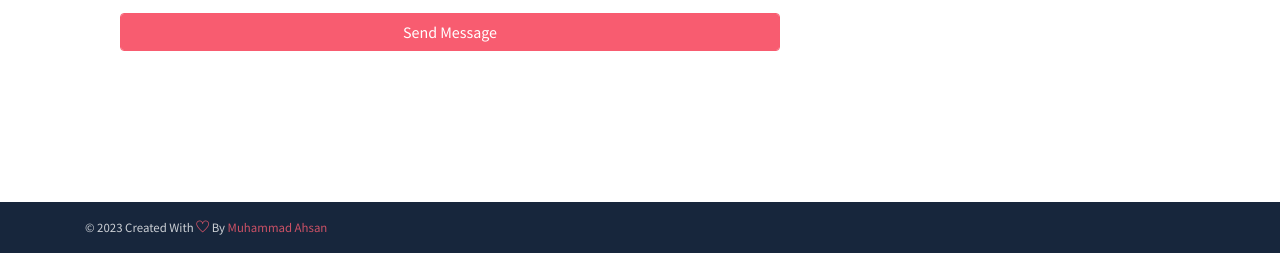
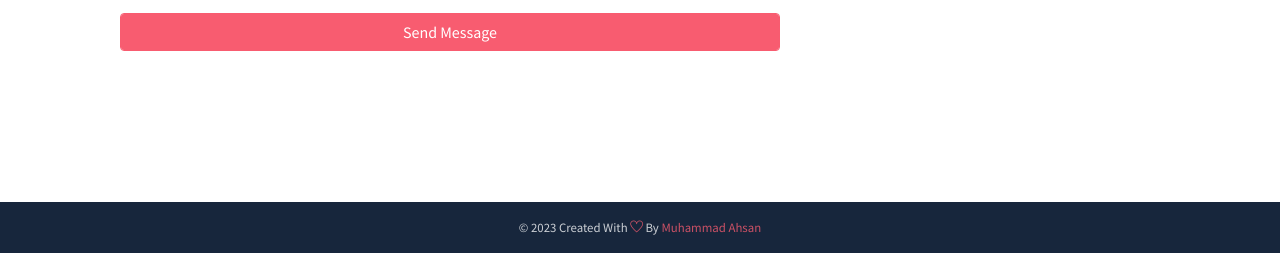
Before and after one commit to Muhammad-Ahsan-Rasheed/Muhammad-Ahsan-Rasheed.github.io, a website: page index.html in a window 1280 px wide. Shown: the part 8287-8540 px from the top of the page. Drawn offline with Linux system fonts and the light colour scheme.

Commit message:
Footer name centrilized

```diff
--- a/index.html
+++ b/index.html
@@ -730,7 +730,7 @@
     </div>
     <footer class="footer py-3">
         <div class="container">
-            <p class="small mb-0 text-light">
+            <p class="small mb-0 text-light" align="center">
                 &copy; <script>document.write(new Date().getFullYear())</script> Created With <i class="ti-heart text-danger"></i> By <a href="http://devcrud.com" target="_blank"><span class="text-danger" title="Bootstrap 4 Themes and Dashboards">Muhammad Ahsan</span></a>
             </p>
         </div>
```
